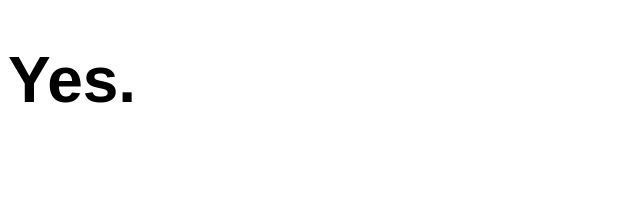
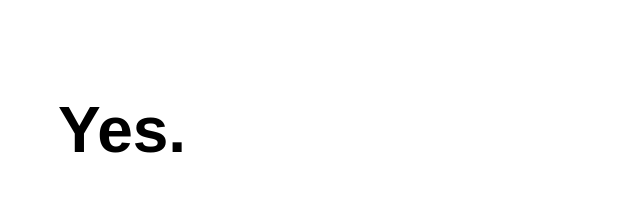
Before and after one commit to comeoneileen/shouldihaveicecream, a plain HTML site: page index.html in a window 1280 px wide. Shown: the whole page, without its empty margins (0-640 px from the left). Drawn offline with Linux system fonts and the light colour scheme.

Commit message:
Update index.html

```diff
--- a/index.html
+++ b/index.html
@@ -5,6 +5,6 @@
 </head>
 
 <body>
-<h1 style="font-size:400%; padding=50px; font-family:sans-serif;"> Yes.</h1>
+<h1 style="font-size:400%; padding:50px; font-family:sans-serif;"> Yes.</h1>
 </body>
 </html>
```
